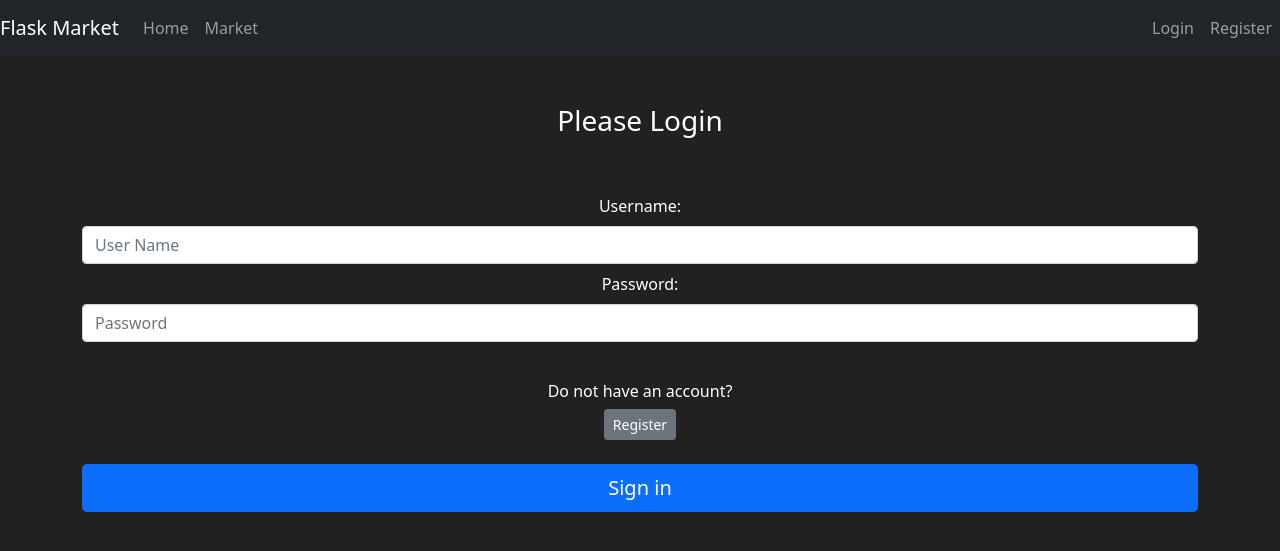
After one commit to EmanuelCAC/FlaskMarket, a Flask app: page /login in a window 1280 px wide. The commit adds this page. Shown: the top 551 px of the page. Run offline with Flask 3, Linux system fonts and the light colour scheme.

Commit message:
added login and user authentication

```diff
--- a/market/__init__.py
+++ b/market/__init__.py
@@ -1,9 +1,13 @@
 from flask_sqlalchemy import SQLAlchemy
-from flask import Flask, render_template
+from flask import Flask
+from flask_bcrypt import Bcrypt
+from flask_login import LoginManager
 
 app = Flask(__name__)
 app.config['SQLALCHEMY_DATABASE_URI'] = 'sqlite:///market.db'
 app.config['SECRET_KEY'] = 'aa91be99e853f0ab9e018fa5'
 db = SQLAlchemy(app)
+bcrypt = Bcrypt(app)
+login_manager = LoginManager(app)
 
 from market import routes
--- a/market/forms.py
+++ b/market/forms.py
@@ -20,3 +20,9 @@ class RegisterForm(FlaskForm):
   password1 = PasswordField(label='Password:', validators=[Length(min=6), DataRequired()])
   password2 = PasswordField(label='Confirm Password:', validators=[EqualTo('password1'), DataRequired()])
   submit = SubmitField(label='Create Account')
+
+
+class LoginForm(FlaskForm):
+  username = StringField(label='Username:', validators=[DataRequired()])
+  password = PasswordField(label='Password:', validators=[DataRequired()])
+  submit = SubmitField(label='Sign in')
--- a/market/routes.py
+++ b/market/routes.py
@@ -1,8 +1,9 @@
 from market import app
 from flask import render_template, redirect, url_for, flash
 from market.models import Item, User
-from market.forms import RegisterForm
+from market.forms import RegisterForm, LoginForm
 from market import db
+from flask_login import login_user
 
 @app.route('/')
 @app.route('/home')
@@ -21,7 +22,7 @@ def register_page():
     user_to_create = User(
       username=form.username.data,
       email_address=form.email.data,
-      password_hash=form.password1.data)
+      password=form.password1.data)
     db.session.add(user_to_create)
     db.session.commit()
     return redirect(url_for('market_page'))
@@ -30,5 +31,19 @@ def register_page():
       flash(f'There was an error with creating a user: {err_msg}', category='danger')
   return render_template('register.html', form=form)
 
+@app.route('/login', methods=['GET', 'POST'])
+def login_page():
+  form = LoginForm()
+  if form.validate_on_submit():
+    attempted_user = User.query.filter_by(username=form.username.data).first()
+    if attempted_user and attempted_user.check_password_correction(attempted_password=form.password.data):
+      login_user(attempted_user)
+      flash(f'Success! You are logged in as: {attempted_user.username}', category='success')
+      return redirect(url_for('market_page'))
+    else:
+      flash('Username and password are not match! Please try again', category='danger')
+
+  return render_template('login.html', form=form)
+
 if __name__ == "__main__":
     app.run(host='0.0.0.0', debug=True)
--- a/market/templates/base.html
+++ b/market/templates/base.html
@@ -28,14 +28,40 @@
           <a class="nav-link" href="{{ url_for('market_page')}}">Market</a>
         </li>
       </ul>
+
+      {% if current_user.is_authenticated %}
       <ul class="navbar-nav">
         <li class="nav-item">
-          <a class="nav-link" href="#">Login</a>
+          <a class="nav-link" style="color: lawngreen; font-weight: bold;">
+            <svg xmlns="http://www.w3.org/2000/svg" width="16" height="16" fill="currentColor" class="bi bi-cash-coin"
+              viewBox="0 0 16 16">
+              <path fill-rule="evenodd" d="M11 15a4 4 0 1 0 0-8 4 4 0 0 0 0 8m5-4a5 5 0 1 1-10 0 5 5 0 0 1 10 0" />
+              <path
+                d="M9.438 11.944c.047.596.518 1.06 1.363 1.116v.44h.375v-.443c.875-.061 1.386-.529 1.386-1.207 0-.618-.39-.936-1.09-1.1l-.296-.07v-1.2c.376.043.614.248.671.532h.658c-.047-.575-.54-1.024-1.329-1.073V8.5h-.375v.45c-.747.073-1.255.522-1.255 1.158 0 .562.378.92 1.007 1.066l.248.061v1.272c-.384-.058-.639-.27-.696-.563h-.668zm1.36-1.354c-.369-.085-.569-.26-.569-.522 0-.294.216-.514.572-.578v1.1zm.432.746c.449.104.655.272.655.569 0 .339-.257.571-.709.614v-1.195z" />
+              <path
+                d="M1 0a1 1 0 0 0-1 1v8a1 1 0 0 0 1 1h4.083q.088-.517.258-1H3a2 2 0 0 0-2-2V3a2 2 0 0 0 2-2h10a2 2 0 0 0 2 2v3.528c.38.34.717.728 1 1.154V1a1 1 0 0 0-1-1z" />
+              <path d="M9.998 5.083 10 5a2 2 0 1 0-3.132 1.65 6 6 0 0 1 3.13-1.567" />
+            </svg>
+            {{ current_user.prettier_budget }}
+          </a>
+        </li>
+        <li class="nav-item">
+          <a class="nav-link">Welcome, {{ current_user.username }}</a>
+        </li>
+        <li class="nav-item">
+          <a class="nav-link" href="#">Logout</a>
+        </li>
+      </ul>
+      {% else %}
+      <ul class="navbar-nav">
+        <li class="nav-item">
+          <a class="nav-link" href="{{ url_for('login_page')}}">Login</a>
         </li>
         <li class="nav-item">
           <a class="nav-link" href="{{ url_for('register_page')}}">Register</a>
         </li>
       </ul>
+      {% endif %}
     </div>
   </nav>
 
--- /dev/null
+++ b/market/templates/login.html
@@ -0,0 +1,35 @@
+{% extends 'base.html' %}
+{% block title %}
+Login
+{% endblock %}
+
+{% block content %}
+
+<body class="text-center">
+  <div class="container">
+    <form method="POST" class="form-signin d-grid gap-2 mt-5" style="color:white">
+      {{ form.hidden_tag() }}
+      <h1 class="h3 mb-3 font-weight-normal">
+        Please Login
+      </h1>
+      <br>
+      {{ form.username.label() }}
+      {{ form.username(class="form-control", placeholder="User Name") }}
+
+      {{ form.password.label() }}
+      {{ form.password(class="form-control", placeholder="Password") }}
+
+      <br>
+
+
+      <div class="checkbox mb-3">
+        <h6>Do not have an account?</h6>
+        <a class="btn btn-sm btn-secondary" href="{{ url_for('register_page') }}">Register</a>
+      </div>
+
+      {{ form.submit(class="btn btn-lg btn-block btn-primary") }}
+
+    </form>
+  </div>
+</body>
+{% endblock %}
--- a/market/templates/register.html
+++ b/market/templates/register.html
@@ -26,6 +26,12 @@ Register
       {{ form.password2(class="form-control", placeholder="Confirm Password") }}
 
       <br>
+
+      <div class="checkbox mb-3">
+        <h6>Already have an account?</h6>
+        <a class="btn btn-sm btn-secondary" href="{{ url_for('login_page') }}">Login</a>
+      </div>
+
       {{ form.submit(class="btn btn-lg btn-block btn-primary") }}
     </form>
   </div>
```
Also changed, not shown: market/models.py (+25 -2 lines), instance/market.db.
